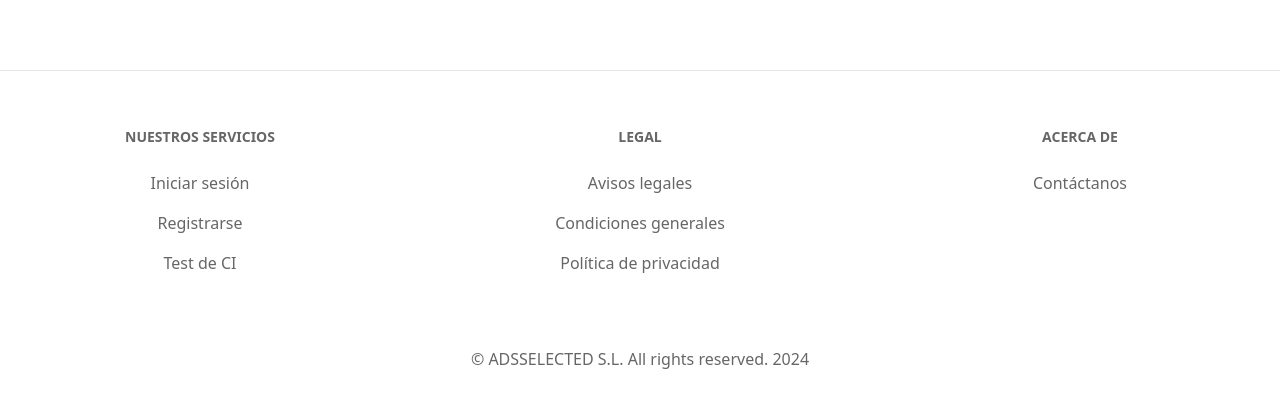
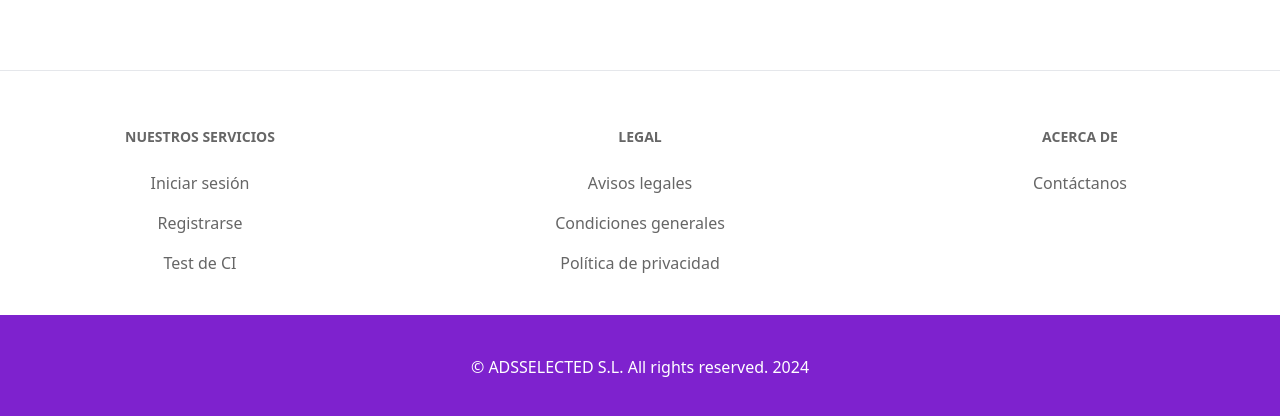
Before and after one commit to Premiumadsselected-sl/iq-testonline.com, a Next.js app: page /login in a window 1280 px wide. Shown: the part 666-1082 px from the top of the page. Before the commit the page ends 1053 px from the top, so only its background shows below. Built offline with nearby package versions, Linux system fonts and the light colour scheme; no server answers.

Commit message:
Actualizando auth session

```diff
--- a/src/components/private/Payments/tefpay/TefpayPaymentForm.tsx
+++ b/src/components/private/Payments/tefpay/TefpayPaymentForm.tsx
@@ -228,8 +228,6 @@ export const TefpayPaymentForm = () => {
 
         </form>
 
-
-
     </>)
 
 }
--- a/src/pages/providers/auth/PSessionAuth.tsx
+++ b/src/pages/providers/auth/PSessionAuth.tsx
@@ -1,3 +1,4 @@
+'use client'
 import { SessionProvider } from 'next-auth/react'
 import { ReactNode } from 'react'
 import { GetStaticPropsContext } from 'next'
--- a/src/pages/services/iq-testonline/components/LoginForm/CustomizeLoginForm.tsx
+++ b/src/pages/services/iq-testonline/components/LoginForm/CustomizeLoginForm.tsx
@@ -4,6 +4,7 @@ import { FormEvent } from 'react'
 import { signIn } from 'next-auth/react'
 import { useState } from 'react'
 import { useLocale, useTimeZone, useTranslations } from 'next-intl'
+import { useRouter } from 'next/navigation'
 import Link from 'next/link'
 import { GetStaticPropsContext } from 'next'
 
@@ -14,12 +15,13 @@ type Props = AppProps & {
 // Styles
 import styles from '@/pages/services/iq-testonline/styles/LoginStyles.module.css'
 
-export default function CustomizeLoginForm({ router, pageProps }: AppProps) {
+export default function CustomizeLoginForm({ pageProps }: AppProps) {
 
     const locale = useLocale()
     const t = useTranslations('Login')
     const Zone = useTimeZone() || process.env.NEXT_PUBLIC_TIMEZONE
     const [error, setError] = useState<string>()
+    const router = useRouter()
 
     pageProps = {
         ...pageProps,
@@ -45,14 +47,14 @@ export default function CustomizeLoginForm({ router, pageProps }: AppProps) {
             if (result?.error) {
                 setError(result.error)
                 errorMessage(result.error)
-                return false
+                return
             }
 
             console.log(result)
 
-            // return successMessage().then(() => {
-            //    return router.push(`/${locale}`)
-            // })
+            return successMessage().then(() => {
+               return router.push(`/${locale}`)
+            })
 
         })
 
@@ -77,7 +79,7 @@ export default function CustomizeLoginForm({ router, pageProps }: AppProps) {
     }
 
     async function successMessage() {
-        throw new Error(t('success_message'))
+        alert(t('success_message'))
     }
 
     return (
@@ -151,7 +153,7 @@ export default function CustomizeLoginForm({ router, pageProps }: AppProps) {
                         </div>
                     </div>
                     <div
-                        className="lg:w-[50%] flex-none bg-cover rounded-r-lg text-center" style={{ backgroundImage: 'url(/assets/login/cosmos.jpg)' }}
+                        className="lg:w-[50%] flex-none bg-cover rounded-r-lg text-center" style={{ backgroundImage: 'url(/assets/login/brain-5870352_640.jpg)' }}
                         title="Woman holding a mug"
                     >
                     </div>
--- a/src/styles/globals.css
+++ b/src/styles/globals.css
@@ -39,6 +39,14 @@ header {
 
 footer {
   background: rgb(var(--background-start-rgb));
+  min-height: 34vh;
+}
+
+#copy-footer{
+  background: #7e22ce;
+  color: white;
+  margin: 0;
+  padding: 2.5rem 0px;
 }
 
 #page-layout{
@@ -63,7 +71,6 @@ footer {
   inline-size: min-content;
 }
 
-
 .menu-link{}
 .menu-profile-link{}
 .menu-register-link{}
```
Also changed, not shown: src/auth.tsx (line endings or trailing spaces).
